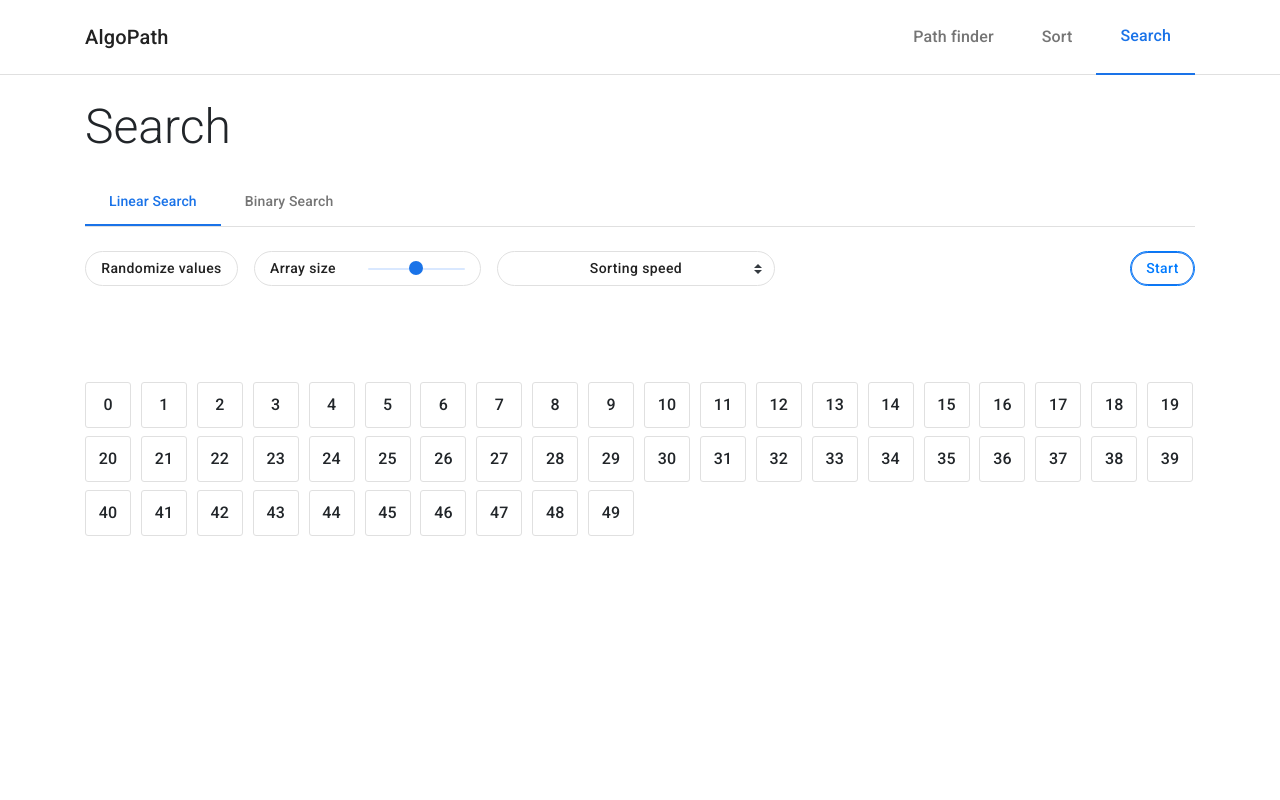
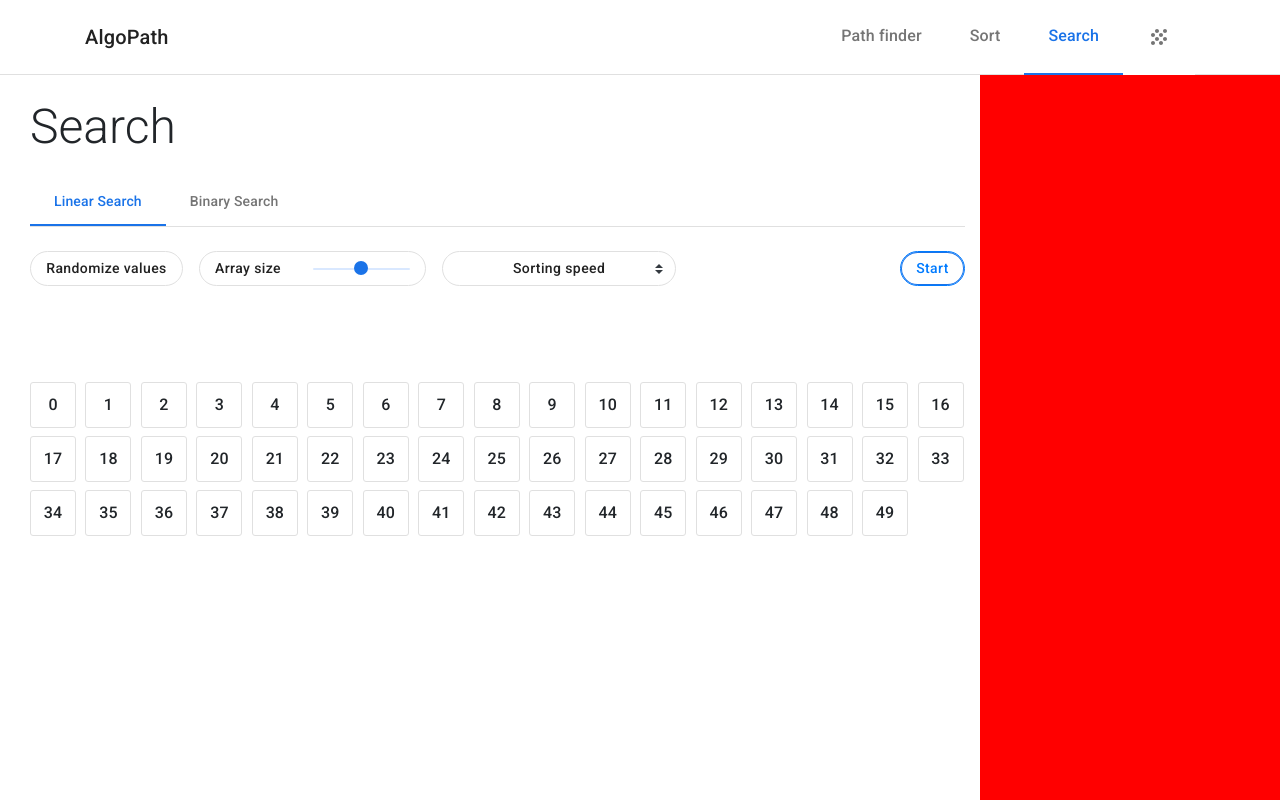
Before and after one commit to m-reyes-h/algopath, a React (Create React App) app: page / in a window 1280 px wide. Built offline with nearby package versions, Linux system fonts and the light colour scheme.

Commit message:
Added pages layout Added router & navigation

```diff
--- a/package.json
+++ b/package.json
@@ -7,10 +7,12 @@
     "@testing-library/react": "^9.5.0",
     "@testing-library/user-event": "^7.2.1",
     "bootstrap": "^4.5.0",
+    "prop-types": "^15.7.2",
     "react": "^16.13.1",
     "react-bootstrap": "^1.0.1",
     "react-dom": "^16.13.1",
     "react-icons": "^3.10.0",
+    "react-router-dom": "^5.2.0",
     "react-scripts": "3.4.1",
     "styled-components": "^5.1.0"
   },
--- a/src/App.js
+++ b/src/App.js
@@ -1,129 +1,84 @@
 import React from "react";
-import styled from "styled-components";
-import { Tab, Nav } from "react-bootstrap";
-import LinearSearch from "./containers/LinearSearch/LinearSearch";
-
-// Style --------------------------------------------------------------
-
-const NavSt = styled.nav`
-  height: 75px;
-  border-bottom: 1px solid ${(props) => props.theme.palette.grey[300]};
-
-  .navbar-brand {
-    color: ${(props) => props.theme.palette.text.primary} !important;
-  }
-
-  .navbar-nav {
-    height: 75px;
-    .nav-item {
-      height: 100%;
-      display: flex;
-      align-items: center;
-
-      .nav-link {
-        font-weight: 500;
-        display: flex;
-        height: 100%;
-        align-items: center;
-        padding: 0 1.5rem;
-      }
-
-      &:not(.active) {
-        .nav-link {
-          color: ${(props) => props.theme.palette.grey[600]} !important;
-        }
-      }
-
-      &.active {
-        .nav-link {
-          border-bottom: 2px solid
-            ${(props) => props.theme.palette.primary.main};
-        }
-      }
-    }
-  }
-`;
-
-const NavSubSt = styled(Nav)`
-  height: 48px;
-  border-bottom: 1px solid ${(props) => props.theme.palette.grey[300]};
-
-  .nav-link {
-    font-weight: 500;
-    display: flex;
-    height: 100%;
-    align-items: center;
-    padding: 0 1.5rem;
-    background-color: transparent !important;
-    border-radius: 0;
-    font-size: ${(props) => props.theme.palette.typography.bodySize};
-    border-bottom: 2px solid transparent;
-
-    &:not(.active) {
-      color: ${(props) => props.theme.palette.grey[600]} !important;
-    }
-
-    &.active {
-      border-bottom: 2px solid ${(props) => props.theme.palette.primary.main};
-    }
-  }
-`;
+import { Switch, BrowserRouter as Router } from "react-router-dom";
+import PublicRoute from "./components/PublicRoute";
+import MainLayout from "./components/MainLayout";
+import Search from "./pages/Search";
+import Sort from "./pages/Sort";
 
 // Component ----------------------------------------------------------
 
 function App() {
   return (
-    <div className="App">
-      <NavSt className="navbar navbar-expand-sm navbar-light bg-white ">
-        <div className="container">
-          <a className="navbar-brand" href="/#">
-            AlgoPath
-          </a>
+    <Router>
+      <Switch>
+        <PublicRoute exact path="/" component={Search} layout={MainLayout} />
+        <PublicRoute exact path="/sort" component={Sort} layout={MainLayout} />
+      </Switch>
+    </Router>
+    // <div
+    //   className="container-fluid d0flex min-vh-100"
+    //   style={{ paddingTop: "75px", paddingRight: "300px" }}
+    // >
+    //   <NavSt className="navbar navbar-expand-sm navbar-light bg-white fixed-top">
+    //     <div className="container">
+    //       <a className="navbar-brand" href="/#">
+    //         AlgoPath
+    //       </a>
 
-          <div className="collapse navbar-collapse">
-            <ul className="navbar-nav ml-auto">
-              <li className="nav-item">
-                <a className="nav-link" href="/#">
-                  Path finder
-                </a>
-              </li>
-              <li className="nav-item">
-                <a className="nav-link" href="/#">
-                  Sort
-                </a>
-              </li>
-              <li className="nav-item active">
-                <a className="nav-link" href="/#">
-                  Search
-                </a>
-              </li>
-            </ul>
-          </div>
-        </div>
-      </NavSt>
-      <main className="container">
-        <h1 className="h3 font-weight-light my-4">Search</h1>
-        <Tab.Container id="left-tabs-example" defaultActiveKey="linear">
-          <NavSubSt variant="pills" className="d-flex flex-row">
-            <Nav.Item>
-              <Nav.Link eventKey="linear">Linear Search</Nav.Link>
-            </Nav.Item>
-            <Nav.Item>
-              <Nav.Link eventKey="binary">Binary Search</Nav.Link>
-            </Nav.Item>
-          </NavSubSt>
+    //       <div className="collapse navbar-collapse">
+    //         <ul className="navbar-nav ml-auto">
+    //           <li className="nav-item">
+    //             <a className="nav-link" href="/#">
+    //               Path finder
+    //             </a>
+    //           </li>
+    //           <li className="nav-item">
+    //             <a className="nav-link" href="/#">
+    //               Sort
+    //             </a>
+    //           </li>
+    //           <li className="nav-item active">
+    //             <a className="nav-link" href="/#">
+    //               Search
+    //             </a>
+    //           </li>
+    //           <li className="nav-item">
+    //             <OverlayTrigger
+    //               placement="bottom"
+    //               overlay={<Tooltip>Analyzer</Tooltip>}
+    //             >
+    //               <a className="nav-link" href="/#">
+    //                 <AnalyzeIcon size={24} />
+    //               </a>
+    //             </OverlayTrigger>
+    //           </li>
+    //         </ul>
+    //       </div>
+    //     </div>
+    //   </NavSt>
+    //   <main className="container">
+    //     <h1 className="h3 font-weight-light my-4">Search</h1>
+    //     <Tab.Container id="left-tabs-example" defaultActiveKey="linear">
+    //       <NavSubSt variant="pills" className="d-flex flex-row">
+    //         <Nav.Item>
+    //           <Nav.Link eventKey="linear">Linear Search</Nav.Link>
+    //         </Nav.Item>
+    //         <Nav.Item>
+    //           <Nav.Link eventKey="binary">Binary Search</Nav.Link>
+    //         </Nav.Item>
+    //       </NavSubSt>
 
-          <Tab.Content>
-            <Tab.Pane eventKey="linear">
-              <LinearSearch />
-            </Tab.Pane>
-            <Tab.Pane eventKey="binary">
-              <p>Md</p>
-            </Tab.Pane>
-          </Tab.Content>
-        </Tab.Container>
-      </main>
-    </div>
+    //       <Tab.Content>
+    //         <Tab.Pane eventKey="linear">
+    //           <LinearSearch />
+    //         </Tab.Pane>
+    //         <Tab.Pane eventKey="binary">
+    //           <p>Md</p>
+    //         </Tab.Pane>
+    //       </Tab.Content>
+    //     </Tab.Container>
+    //   </main>
+    // </div>
   );
 }
 
--- /dev/null
+++ b/src/components/MainLayout.js
@@ -0,0 +1,25 @@
+import React from "react";
+import PropTypes from "prop-types";
+import Navbar from "./Navbar";
+
+// Component ----------------------------------------------------------
+
+function MainLayout({ children }) {
+  return (
+    <div
+      className="container-fluid d0flex min-vh-100"
+      style={{ paddingTop: "75px", paddingRight: "300px" }}
+    >
+      <Navbar />
+      {children}
+    </div>
+  );
+}
+
+// Proptypes ----------------------------------------------------------
+
+MainLayout.propTypes = {
+  children: PropTypes.element.isRequired,
+};
+
+export default MainLayout;
--- /dev/null
+++ b/src/components/Navbar.js
@@ -0,0 +1,88 @@
+import React from "react";
+import styled from "styled-components";
+import { NavLink } from "react-router-dom";
+import { MdGrain as AnalyzeIcon } from "react-icons/md";
+import { OverlayTrigger, Tooltip } from "react-bootstrap";
+
+// Style --------------------------------------------------------------
+
+const NavSt = styled.nav`
+  height: 75px;
+  border-bottom: 1px solid ${(props) => props.theme.palette.grey[300]};
+
+  .navbar-brand {
+    color: ${(props) => props.theme.palette.text.primary} !important;
+  }
+
+  .navbar-nav {
+    height: 75px;
+    .nav-item {
+      height: 100%;
+      display: flex;
+      align-items: center;
+
+      .nav-link {
+        font-weight: 500;
+        display: flex;
+        height: 100%;
+        align-items: center;
+        padding: 0 1.5rem;
+        border-bottom: 2px solid transparent;
+      }
+
+      .nav-link:not(.active) {
+        color: ${(props) => props.theme.palette.grey[600]} !important;
+      }
+
+      .nav-link.active {
+        border-bottom: 2px solid ${(props) => props.theme.palette.primary.main};
+      }
+    }
+  }
+`;
+
+// Component ----------------------------------------------------------
+
+function Navbar() {
+  return (
+    <NavSt className="navbar navbar-expand-sm navbar-light bg-white fixed-top">
+      <div className="container">
+        <a className="navbar-brand" href="/#">
+          AlgoPath
+        </a>
+
+        <div className="collapse navbar-collapse">
+          <ul className="navbar-nav ml-auto">
+            <li className="nav-item">
+              <NavLink className="nav-link" to="/pathfinder">
+                Path finder
+              </NavLink>
+            </li>
+            <li className="nav-item">
+              <NavLink className="nav-link" to="/sort">
+                Sort
+              </NavLink>
+            </li>
+            <li className="nav-item">
+              <NavLink className="nav-link" exact to="/">
+                Search
+              </NavLink>
+            </li>
+            <li className="nav-item">
+              <OverlayTrigger
+                placement="bottom"
+                overlay={<Tooltip>Analyzer</Tooltip>}
+              >
+                <button type="button" className="nav-link border-0 bg-white">
+                  <AnalyzeIcon size={24} />
+                </button>
+              </OverlayTrigger>
+            </li>
+          </ul>
+        </div>
+      </div>
+    </NavSt>
+  );
+}
+
+export default Navbar;
--- /dev/null
+++ b/src/components/PublicRoute.js
@@ -0,0 +1,27 @@
+import React from "react";
+import PropTypes from "prop-types";
+import { Route } from "react-router-dom";
+
+// Component ----------------------------------------------------------
+
+function PublicRoute({ component: Component, layout: Layout, ...rest }) {
+  return (
+    <Route
+      {...rest}
+      render={(props) => (
+        <Layout>
+          <Component {...props} />
+        </Layout>
+      )}
+    />
+  );
+}
+
+// Proptypes ----------------------------------------------------------
+
+PublicRoute.propTypes = {
+  component: PropTypes.func.isRequired,
+  layout: PropTypes.func.isRequired,
+};
+
+export default PublicRoute;
--- a/src/containers/LinearSearch/LinearSearch.js
+++ b/src/containers/LinearSearch/LinearSearch.js
@@ -1,42 +1,15 @@
 import React from "react";
-import { Form } from "react-bootstrap";
+import Config from "./components/Config";
 import Grid from "./components/Grid";
+import Aside from "./components/Aside";
 
 // Component ----------------------------------------------------------
 
 function LinearSearch() {
   return (
     <>
-      <header className="d-flex my-4 align-items-center ">
-        <button type="button" className="btn btn-sm btn-outline-secondary">
-          Randomize values
-        </button>
-        <div className="d-flex justify-content-lg-start mx-3 btn btn-outline-secondary btn-sm align-items-center">
-          <span className="w-100 text-left">Array size</span>
-          <Form.Control type="range" custom />
-        </div>
-        <Form.Control
-          value="Sorting speed"
-          as="select"
-          size="sm"
-          custom
-          className="btn btn-outline-secondary w-25"
-        >
-          <option>Sorting speed</option>
-          <option>0 sec.</option>
-          <option>1 sec.</option>
-          <option>2 sec.</option>
-          <option>3 sec.</option>
-          <option>5 sec.</option>
-          <option>8 sec.</option>
-          <option>13 sec.</option>
-        </Form.Control>
-        <div className="ml-auto">
-          <button type="button" className="btn btn-sm btn-outline-primary">
-            Start
-          </button>
-        </div>
-      </header>
+      <Aside />
+      <Config />
       <div className="mt-5 pt-5">
         <Grid />
       </div>
--- /dev/null
+++ b/src/containers/LinearSearch/components/Aside.js
@@ -0,0 +1,20 @@
+import React from "react";
+import styled from "styled-components";
+
+// Style --------------------------------------------------------------
+
+const AsideSt = styled.aside`
+  width: 300px;
+  background-color: red;
+  position: fixed;
+  right: 0;
+  top: 0;
+`;
+
+// Component ----------------------------------------------------------
+
+function Aside() {
+  return <AsideSt className="min-vh-100 vh-100">aside</AsideSt>;
+}
+
+export default Aside;
--- /dev/null
+++ b/src/containers/LinearSearch/components/Config.js
@@ -0,0 +1,39 @@
+import React from "react";
+import { Form } from "react-bootstrap";
+
+function Config() {
+  return (
+    <header className="d-flex my-4 align-items-center ">
+      <button type="button" className="btn btn-sm btn-outline-secondary">
+        Randomize values
+      </button>
+      <div className="d-flex justify-content-lg-start mx-3 btn btn-outline-secondary btn-sm align-items-center">
+        <span className="w-100 text-left">Array size</span>
+        <Form.Control type="range" custom />
+      </div>
+      <Form.Control
+        value="Sorting speed"
+        as="select"
+        size="sm"
+        custom
+        className="btn btn-outline-secondary w-25"
+      >
+        <option>Sorting speed</option>
+        <option>0 sec.</option>
+        <option>1 sec.</option>
+        <option>2 sec.</option>
+        <option>3 sec.</option>
+        <option>5 sec.</option>
+        <option>8 sec.</option>
+        <option>13 sec.</option>
+      </Form.Control>
+      <div className="ml-auto">
+        <button type="button" className="btn btn-sm btn-outline-primary">
+          Start
+        </button>
+      </div>
+    </header>
+  );
+}
+
+export default Config;
--- a/src/containers/LinearSearch/components/Grid.js
+++ b/src/containers/LinearSearch/components/Grid.js
@@ -14,6 +14,7 @@ const GridSt = styled.div`
     height: 46px;
     width: 46px;
     border-radius: 3px;
+    user-select: none;
   }
 `;
 
--- /dev/null
+++ b/src/pages/Search.js
@@ -0,0 +1,59 @@
+import React from "react";
+import { Tab, Nav } from "react-bootstrap";
+import styled from "styled-components";
+import LinearSearch from "../containers/LinearSearch/LinearSearch";
+
+// Style --------------------------------------------------------------
+
+const NavSubSt = styled(Nav)`
+  height: 48px;
+  border-bottom: 1px solid ${(props) => props.theme.palette.grey[300]};
+
+  .nav-link {
+    font-weight: 500;
+    display: flex;
+    height: 100%;
+    align-items: center;
+    padding: 0 1.5rem;
+    background-color: transparent !important;
+    border-radius: 0;
+    font-size: ${(props) => props.theme.palette.typography.bodySize};
+    border-bottom: 2px solid transparent;
+
+    &:not(.active) {
+      color: ${(props) => props.theme.palette.grey[600]} !important;
+    }
+
+    &.active {
+      border-bottom: 2px solid ${(props) => props.theme.palette.primary.main};
+    }
+  }
+`;
+
+// Component ----------------------------------------------------------
+
+export default () => {
+  return (
+    <main className="container">
+      <h1 className="h3 font-weight-light my-4">Search</h1>
+      <Tab.Container id="left-tabs-example" defaultActiveKey="linear">
+        <NavSubSt variant="pills" className="d-flex flex-row">
+          <Nav.Item>
+            <Nav.Link eventKey="linear">Linear Search</Nav.Link>
+          </Nav.Item>
+          <Nav.Item>
+            <Nav.Link eventKey="binary">Binary Search</Nav.Link>
+          </Nav.Item>
+        </NavSubSt>
+        <Tab.Content>
+          <Tab.Pane eventKey="linear">
+            <LinearSearch />
+          </Tab.Pane>
+          <Tab.Pane eventKey="binary">
+            <p>Md</p>
+          </Tab.Pane>
+        </Tab.Content>
+      </Tab.Container>
+    </main>
+  );
+};
--- /dev/null
+++ b/src/pages/Sort.js
@@ -0,0 +1,7 @@
+import React from "react";
+
+function Sort() {
+  return <div>Sort</div>;
+}
+
+export default Sort;
```
Also changed, not shown: 2 other files (tests, documents, lock files or other folders).
